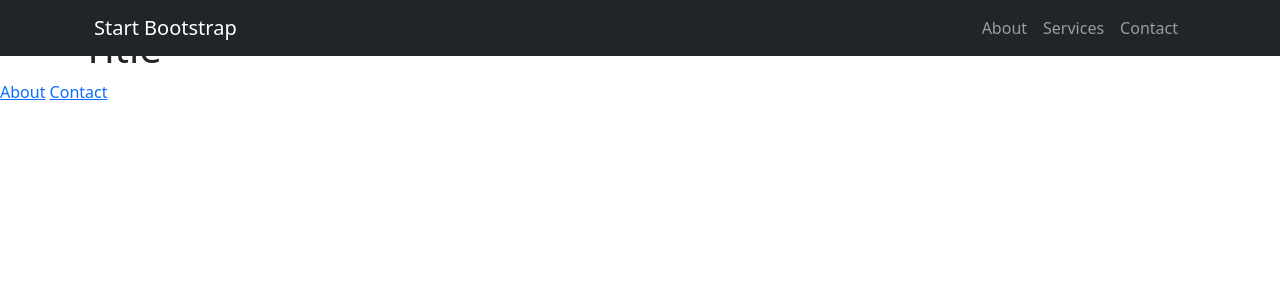
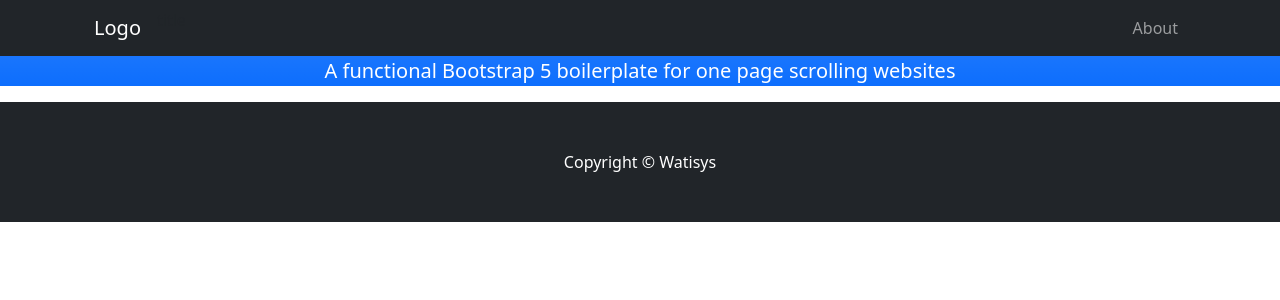
Before and after one commit to imachocolateman/PoetryBlog, a Django app: template poetry_blog/templates/base.html in a window 1280 px wide. Shown: the top 300 px of the page. Run offline with Django 4.2, Linux system fonts and the light colour scheme; the template is opened without the code that fills it, so the values that code supplies are empty; some libraries are stand-ins or nearby versions.

Commit message:
skeleton with bootstrap

```diff
--- a/blog/templates/blog/list.html
+++ b/blog/templates/blog/list.html
@@ -12,6 +12,7 @@
 	<ul>
 	{% for post in latest_post_list %}
 		<li><a href="{% url 'blog:detail' post.id %}">{{ post.title }}</a></li>
+		<p>{{ post.snippet }}</p>
 	{% endfor %}
 	</ul>
 {% else %}
--- a/blog/views.py
+++ b/blog/views.py
@@ -6,16 +6,16 @@ from .models import Post
 # Create your views here.
 def post_list(request, tag_slug=None):
 	latest_post_list = Post.objects.order_by('-post_date')[:5]
-	posts = get_object_or_404(Post)
+	# posts = get_object_or_404(Post)
 
 	tag = None
 	if tag_slug:
 		tag = get_object_or_404(Tag, slug=tag_slug)
-		posts = Post.objects.filter(tags__in=[tag])
+		# posts = Post.objects.filter(tags__in=[tag])
 
 	context = {
 		'latest_post_list': latest_post_list,
-		'posts': posts,
+		# 'posts': posts,
 		'tag': tag,
 	}
 
--- a/poetry_blog/templates/base.html
+++ b/poetry_blog/templates/base.html
@@ -6,50 +6,64 @@
 	<meta charset="utf-8">
 	<meta name="viewport" content="width=device-width, initial-scale=1, shrink-to-fit=no">
     <meta name="author" content="Sanchit Kumar" />
+    <meta name="keywords" content="Poetry, Poem">
+    <meta name="description" content="Online Poetry blog for Rachel Bailey">
 
 	<title>{% block title %}{% endblock %}Missy Anne's Poetry</title>
 
+	<!-- Meta Property -->
+	<meta property="og:title" content="A Basic HTML5 Template">
+	<meta property="og:type" content="website">
+	<meta property="og:url" content="https://www.sitepoint.com/a-basic-html5-template/">
+	<meta property="og:description" content="A simple HTML5 Template for new projects.">
+
 	{% load static %}
 	<link rel="icon" type="image/x-icon" href="{% static 'assets/favicon.ico' %}" />
+	<!-- Modify these files -->
+	<link rel="icon" href="/favicon.svg" type="image/svg+xml">
+	<link rel="apple-touch-icon" href="/apple-touch-icon.png">
 	<!-- Bootstrap CSS -->
 	<link href="{% static 'css/bootstrap.min.css' %}" rel="stylesheet" type="text/css">
 	<!-- Remix Icons -->
 	<link rel="stylesheet" type="text/css" href="{% static 'fonts/remixicon.css' %}">
+
 </head>
-
 
 <body id="page-top">
 	<!-- Nav -->
 	<nav class="navbar navbar-expand-lg navbar-dark bg-dark fixed-top" id="mainNav">
 		<div class="container px-4">
-			<a class="navbar-brand" href="#page-top">Start Bootstrap</a>
+			<a class="navbar-brand" href="#page-top">Logo</a>
             <button class="navbar-toggler" type="button" data-bs-toggle="collapse" data-bs-target="#navbarResponsive" aria-controls="navbarResponsive" aria-expanded="false" aria-label="Toggle navigation">
             	<span class="navbar-toggler-icon"></span>
             </button>
+            <p>title</p>
             <div class="collapse navbar-collapse" id="navbarResponsive">
             	<ul class="navbar-nav ms-auto">
+            		<!-- Use modal pop-up features -->
             		<li class="nav-item"><a class="nav-link" href="#about">About</a></li>
-                    <li class="nav-item"><a class="nav-link" href="#services">Services</a></li>
-                    <li class="nav-item"><a class="nav-link" href="#contact">Contact</a></li>
                 </ul>
             </div>
         </div>
     </nav>
 
 	<!-- Header Bar -->
-	<header class="container">
-		<a href="#">Image</a>
+    <header class="bg-primary bg-gradient text-white">
+        <div class="container px-4 text-center">
+            <h1 class="fw-bolder">Welcome to Scrolling Nav</h1>
+            <p class="lead">A functional Bootstrap 5 boilerplate for one page scrolling websites</p>
+        </div>
+    </header>
 
-	</header>
 
-	<h1 class="container">Title</h1>
 
-	{% block body %}{% endblock %}
+	<article>{% block body %}{% endblock %}</article>
+
+
 
 	<!-- Footer -->
-	<footer>
-		<a href="#">About</a>
-		<a href="#">Contact</a>
+	<footer class="py-5 bg-dark">
+		<div class="container px-4"><p class="m-0 text-center text-white">Copyright &copy; Watisys</p></div>
 	</footer>
 
 	<!-- Bootstrap with Popper -->
```
